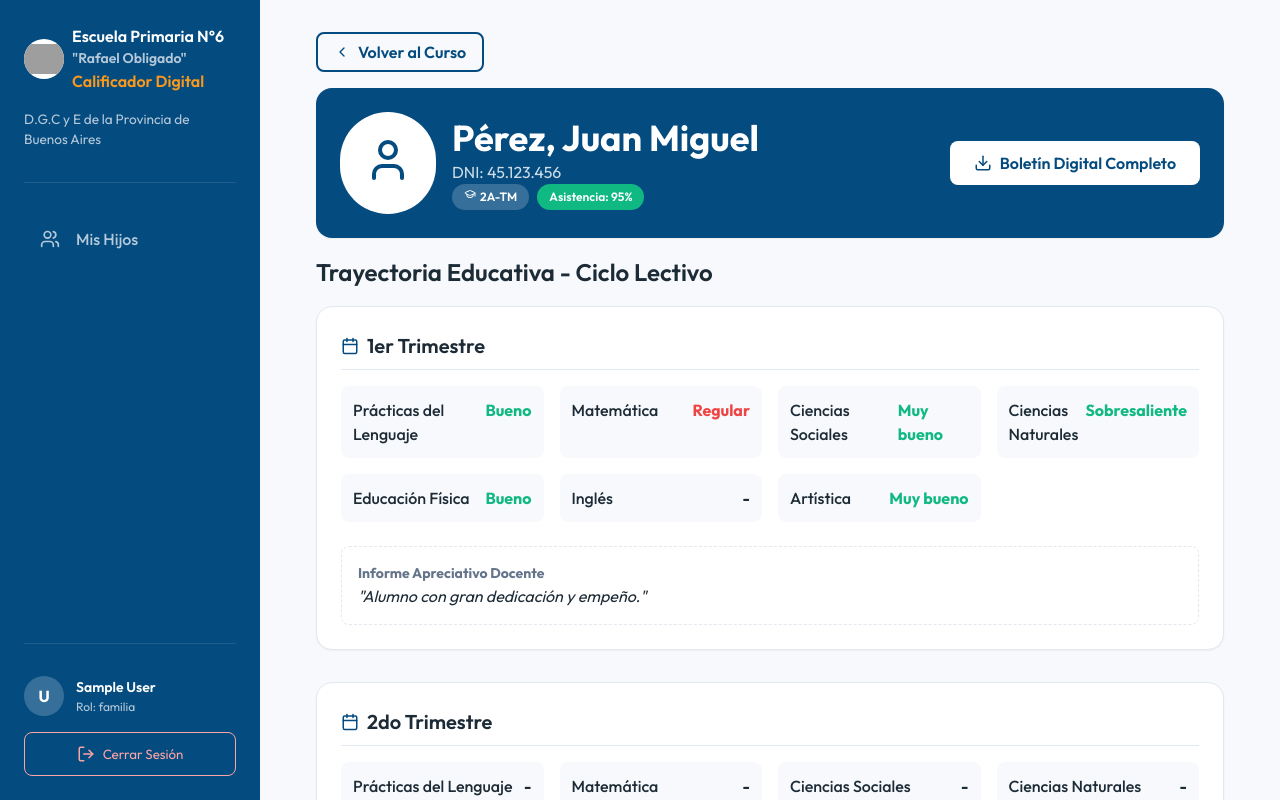
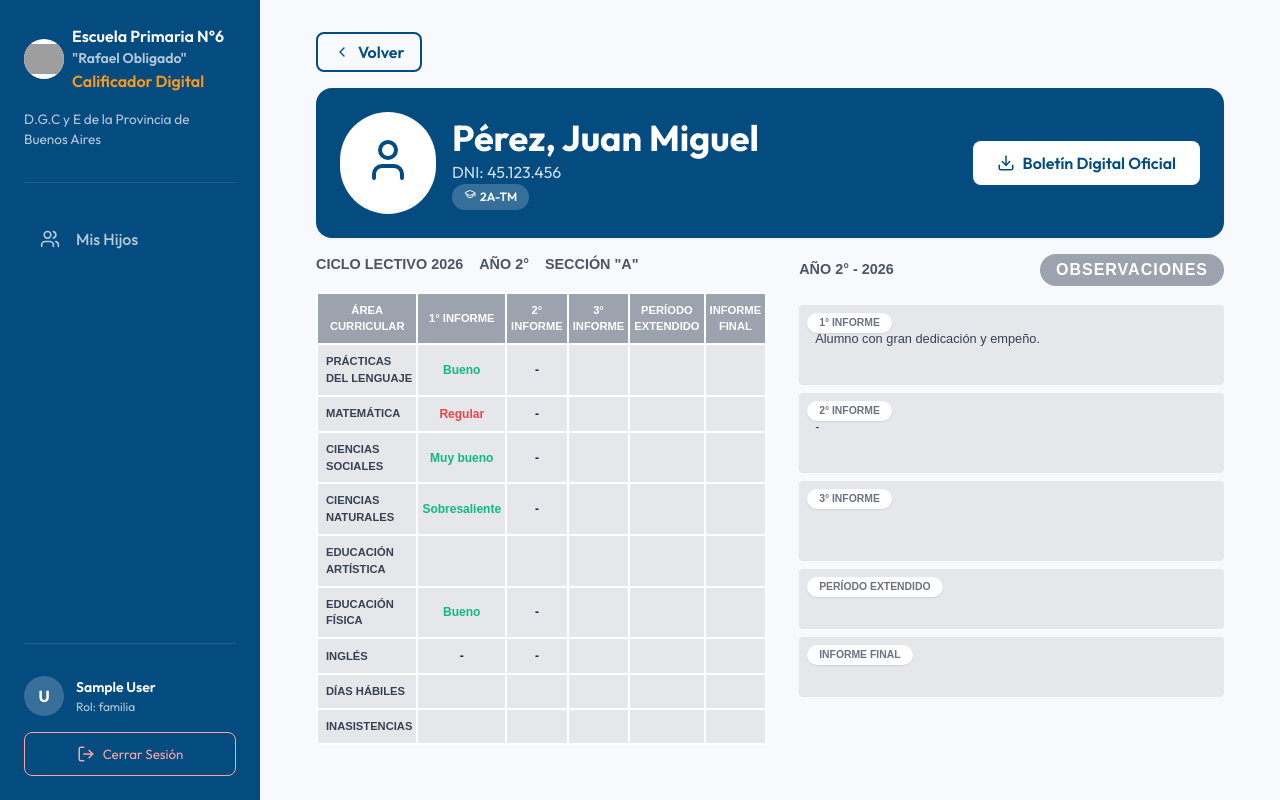
Before and after one commit to vqn2410/Calificador, a React (Vite) app: page /estudiantes/1 in a window 1280 px wide. Shown: the top 800 px of the page. Built offline with nearby package versions, Linux system fonts and the light colour scheme; no server answers; the database is empty; sample sign-in values are in the browser's storage; grey boxes are pictures that could not be loaded.

Commit message:
Update student boletin view to match official layout

```diff
--- a/src/pages/StudentProfile.jsx
+++ b/src/pages/StudentProfile.jsx
@@ -41,29 +41,61 @@ export default function StudentProfile() {
         fetchStudent();
     }, [studentId]);
 
-    if (loading) return <div className="container"><h2>Cargando trayectoria...</h2></div>;
+    if (loading) return <div className="container" style={{ paddingTop: '100px' }}><h2>Cargando trayectoria...</h2></div>;
+
+    const currentYear = new Date().getFullYear();
+    const areas = [
+        'Prácticas del Lenguaje',
+        'Matemática',
+        'Ciencias Sociales',
+        'Ciencias Naturales',
+        'Educación Artística',
+        'Educación Física',
+        'Inglés'
+    ];
+
+    const getGrade = (trimName, area) => {
+        const inf = student?.informes?.find(i => i.trimestre === trimName);
+        return inf?.materias?.[area] || '';
+    };
+
+    const getInasistencias = (trimName) => {
+        const inf = student?.informes?.find(i => i.trimestre === trimName);
+        return inf?.inasistencias || '';
+    };
+
+    const getObservacion = (trimName) => {
+        const inf = student?.informes?.find(i => i.trimestre === trimName);
+        return inf?.general || '';
+    };
+
+    const getStatusColor = (calc) => {
+        if (!calc) return 'var(--color-text-main)';
+        if (['Sobresaliente', 'Muy bueno', 'Bueno', '8', '9', '10'].includes(calc)) return 'var(--color-success)';
+        if (['Desaprobado', 'Regular', '1', '2', '3'].includes(calc)) return 'var(--color-error)';
+        return 'var(--color-text-main)';
+    };
 
     return (
         <div className="container" style={{ paddingBottom: '3rem' }}>
-            <button onClick={() => navigate(-1)} className="btn btn-outline mb-4" style={{ padding: '0.5rem 1rem' }}>
-                <ChevronLeft size={16} /> Volver al Curso
-            </button>
+            <div className="no-print mb-4 mt-2">
+                <button onClick={() => navigate(-1)} className="btn btn-outline" style={{ padding: '0.5rem 1rem' }}>
+                    <ChevronLeft size={16} /> Volver
+                </button>
+            </div>
 
-            <div className="card mb-4" style={{ backgroundColor: 'var(--color-primary)', color: 'white', border: 'none' }}>
+            <div className="card mb-4 no-print" style={{ backgroundColor: 'var(--color-primary)', color: 'white', border: 'none' }}>
                 <div className="flex justify-between items-center flex-wrap gap-4">
                     <div className="flex items-center gap-4">
                         <div style={{ backgroundColor: 'white', color: 'var(--color-primary)', padding: '1.5rem', borderRadius: 'var(--radius-full)' }}>
                             <User size={48} />
                         </div>
                         <div>
-                            <h1 style={{ color: 'white', margin: 0 }}>{student.nombre}</h1>
-                            <p style={{ margin: 0, color: 'rgba(255,255,255,0.8)' }}>DNI: {student.dni}</p>
+                            <h1 style={{ color: 'white', margin: 0 }}>{student?.nombre}</h1>
+                            <p style={{ margin: 0, color: 'rgba(255,255,255,0.8)' }}>DNI: {student?.dni}</p>
                             <div className="flex gap-2 mt-2">
                                 <span className="badge" style={{ backgroundColor: 'rgba(255,255,255,0.2)', color: 'white' }}>
-                                    <GraduationCap size={12} style={{ marginRight: '4px' }} /> {student.curso}
-                                </span>
-                                <span className="badge" style={{ backgroundColor: 'var(--color-success)', color: 'white' }}>
-                                    Asistencia: {student.asistencia}
+                                    <GraduationCap size={12} style={{ marginRight: '4px' }} /> {student?.curso}
                                 </span>
                             </div>
                         </div>
@@ -71,41 +103,182 @@ export default function StudentProfile() {
 
                     <button className="btn" style={{ backgroundColor: 'white', color: 'var(--color-primary)' }} onClick={() => window.print()}>
                         <Download size={18} />
-                        Boletín Digital Completo
+                        Boletín Digital Oficial
                     </button>
                 </div>
             </div>
 
-            <h2 className="mb-4">Trayectoria Educativa - Ciclo Lectivo</h2>
+            <div className="boletin-oficial-container">
+                <style>{`
+                    .boletin-grid {
+                        display: grid;
+                        grid-template-columns: 1fr 1fr;
+                        gap: 2rem;
+                        font-family: sans-serif;
+                    }
+                    .bol-table {
+                        width: 100%;
+                        border-collapse: collapse;
+                        font-size: 0.75rem;
+                        text-align: center;
+                    }
+                    .bol-table th {
+                        background-color: #9ca3af;
+                        color: white;
+                        border: 2px solid white;
+                        padding: 8px 4px;
+                        font-size: 0.7rem;
+                        text-transform: uppercase;
+                    }
+                    .bol-table td {
+                        background-color: #e5e7eb;
+                        border: 2px solid white;
+                        padding: 8px 4px;
+                        font-weight: 600;
+                        color: #374151;
+                    }
+                    .bol-table td.area-title {
+                        text-align: left;
+                        padding-left: 8px;
+                        text-transform: uppercase;
+                        font-size: 0.7rem;
+                    }
+                    .obs-block {
+                        background-color: #e5e7eb;
+                        border-radius: 4px;
+                        min-height: 80px;
+                        margin-bottom: 0.5rem;
+                        position: relative;
+                        padding: 1.5rem 1rem 1rem 1rem;
+                        font-size: 0.8rem;
+                        color: #374151;
+                    }
+                    .obs-badge {
+                        background-color: white;
+                        border-radius: 20px;
+                        padding: 2px 12px;
+                        font-size: 0.65rem;
+                        font-weight: bold;
+                        color: #6b7280;
+                        position: absolute;
+                        top: 8px;
+                        left: 8px;
+                        box-shadow: 0 1px 2px rgba(0,0,0,0.1);
+                    }
+                    .header-info {
+                        color: #4b5563;
+                        font-weight: bold;
+                        font-size: 0.9rem;
+                        margin-bottom: 1rem;
+                        display: flex;
+                        gap: 1rem;
+                    }
+                    .header-pill {
+                        background-color: #9ca3af;
+                        color: white;
+                        border-radius: 20px;
+                        padding: 4px 16px;
+                        display: inline-block;
+                        font-size: 1rem;
+                        letter-spacing: 1px;
+                    }
+                    @media print {
+                        .boletin-oficial-container { padding: 0; }
+                        body { background-color: white !important; }
+                        @page { margin: 1cm; size: landscape; }
+                        .obs-block { background-color: #f3f4f6 !important; -webkit-print-color-adjust: exact; }
+                        .bol-table th { background-color: #9ca3af !important; color: white !important; -webkit-print-color-adjust: exact; }
+                        .bol-table td { background-color: #f3f4f6 !important; -webkit-print-color-adjust: exact; }
+                        .header-pill { background-color: #9ca3af !important; color: white !important; -webkit-print-color-adjust: exact; }
+                    }
+                    @media (max-width: 768px) {
+                        .boletin-grid { grid-template-columns: 1fr; }
+                    }
+                `}</style>
 
-            <div className="grid" style={{ gap: '2rem' }}>
-                {student.informes?.map((inf, idx) => (
-                    <div className="card" key={idx}>
-                        <h3 className="flex items-center gap-2 mb-4" style={{ borderBottom: '1px solid var(--color-border)', paddingBottom: '0.5rem' }}>
-                            <Calendar size={18} color="var(--color-primary)" />
-                            {inf.trimestre}
-                        </h3>
+                <div className="print-only mb-4 text-center">
+                    <h2>BOLETÍN DE CALIFICACIONES - {student?.nombre}</h2>
+                </div>
 
-                        <div className="grid" style={{ gridTemplateColumns: 'repeat(auto-fit, minmax(200px, 1fr))', gap: '1rem', marginBottom: '1.5rem' }}>
-                            {Object.entries(inf.materias).map(([mat, calc]) => (
-                                <div key={mat} style={{ display: 'flex', justifyContent: 'space-between', padding: '0.75rem', backgroundColor: 'var(--color-background)', borderRadius: 'var(--radius-md)' }}>
-                                    <span style={{ fontWeight: 500 }}>{mat}</span>
-                                    <span style={{ fontWeight: 700, color: ['Sobresaliente', 'Muy bueno', 'Bueno', '8', '9', '10'].includes(calc) ? 'var(--color-success)' : ['Desaprobado', 'Regular', '1', '2', '3'].includes(calc) ? 'var(--color-error)' : 'var(--color-text-main)' }}>{calc}</span>
-                                </div>
-                            ))}
+                <div className="boletin-grid">
+                    {/* LEFT COLUMN: GRADES TABLE */}
+                    <div>
+                        <div className="header-info uppercase">
+                            <span>CICLO LECTIVO 20{currentYear.toString().slice(-2)}</span>
+                            <span>AÑO {student?.curso?.charAt(0)}°</span>
+                            <span>SECCIÓN "{student?.curso?.charAt(1)}"</span>
                         </div>
 
-                        <div style={{ padding: '1rem', border: '1px dashed var(--color-border)', borderRadius: 'var(--radius-md)' }}>
-                            <div className="flex justify-between items-center mb-2">
-                                <h4 style={{ fontSize: '0.875rem', color: 'var(--color-text-muted)', margin: 0 }}>Informe Apreciativo Docente</h4>
-                                {inf.inasistencias && (
-                                    <span className="badge badge-warning" style={{ fontSize: '0.75rem' }}>Inasistencias: {inf.inasistencias}</span>
-                                )}
-                            </div>
-                            <p style={{ margin: 0, fontStyle: 'italic', color: 'var(--color-text-main)' }}>"{inf.general}"</p>
+                        <table className="bol-table">
+                            <thead>
+                                <tr>
+                                    <th style={{ width: '25%' }}>ÁREA CURRICULAR</th>
+                                    <th>1° INFORME</th>
+                                    <th>2° INFORME</th>
+                                    <th>3° INFORME</th>
+                                    <th>PERÍODO EXTENDIDO</th>
+                                    <th>INFORME FINAL</th>
+                                </tr>
+                            </thead>
+                            <tbody>
+                                {areas.map(area => (
+                                    <tr key={area}>
+                                        <td className="area-title">{area}</td>
+                                        <td style={{ color: getStatusColor(getGrade('1er Trimestre', area)) }}>{getGrade('1er Trimestre', area)}</td>
+                                        <td style={{ color: getStatusColor(getGrade('2do Trimestre', area)) }}>{getGrade('2do Trimestre', area)}</td>
+                                        <td style={{ color: getStatusColor(getGrade('3er Trimestre', area)) }}>{getGrade('3er Trimestre', area)}</td>
+                                        <td></td>
+                                        <td></td>
+                                    </tr>
+                                ))}
+                                <tr>
+                                    <td className="area-title" style={{ marginTop: '4px' }}>DÍAS HÁBILES</td>
+                                    <td></td><td></td><td></td><td></td><td></td>
+                                </tr>
+                                <tr>
+                                    <td className="area-title">INASISTENCIAS</td>
+                                    <td>{getInasistencias('1er Trimestre')}</td>
+                                    <td>{getInasistencias('2do Trimestre')}</td>
+                                    <td>{getInasistencias('3er Trimestre')}</td>
+                                    <td></td>
+                                    <td></td>
+                                </tr>
+                            </tbody>
+                        </table>
+                    </div>
+
+                    {/* RIGHT COLUMN: OBSERVATIONS */}
+                    <div>
+                        <div className="header-info uppercase justify-between items-center" style={{ marginBottom: '1.2rem' }}>
+                            <span>AÑO {student?.curso?.charAt(0)}° - 20{currentYear.toString().slice(-2)}</span>
+                            <span className="header-pill">OBSERVACIONES</span>
+                        </div>
+
+                        <div className="obs-block">
+                            <span className="obs-badge">1° INFORME</span>
+                            {getObservacion('1er Trimestre')}
+                        </div>
+
+                        <div className="obs-block">
+                            <span className="obs-badge">2° INFORME</span>
+                            {getObservacion('2do Trimestre')}
+                        </div>
+
+                        <div className="obs-block">
+                            <span className="obs-badge">3° INFORME</span>
+                            {getObservacion('3er Trimestre')}
+                        </div>
+
+                        <div className="obs-block" style={{ minHeight: '60px' }}>
+                            <span className="obs-badge">PERÍODO EXTENDIDO</span>
+                        </div>
+
+                        <div className="obs-block" style={{ minHeight: '60px' }}>
+                            <span className="obs-badge">INFORME FINAL</span>
                         </div>
                     </div>
-                ))}
+                </div>
+
             </div>
         </div>
     );
```
